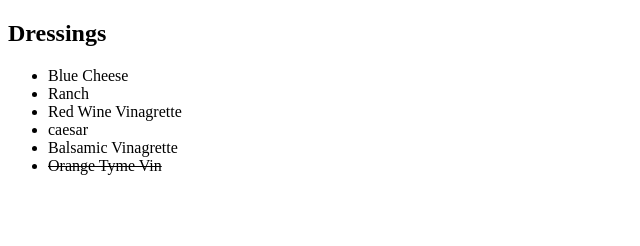
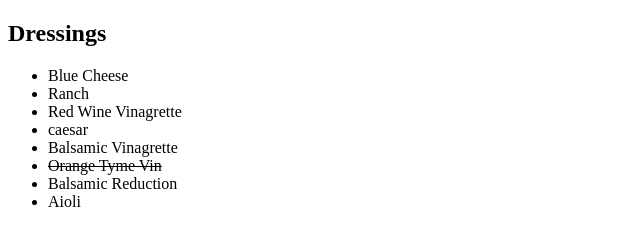
Before and after one commit to Nando52/jumbotron, a plain HTML site: page test.html in a window 1280 px wide. Shown: the whole page, without its empty margins (0-640 px from the left). Drawn offline with Linux system fonts and the light colour scheme.

Commit message:
Update test.html

```diff
--- a/test.html
+++ b/test.html
@@ -15,6 +15,8 @@
   <li>caesar</li>
   <li>Balsamic Vinagrette</li>
   <li><del>Orange Tyme Vin</del></li>
+  <li>Balsamic Reduction</li>
+  <li>Aioli</li>
 
 
 
```
